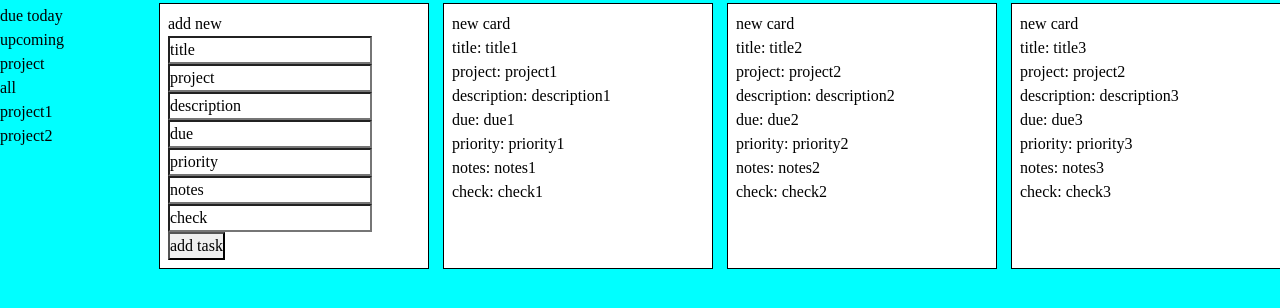
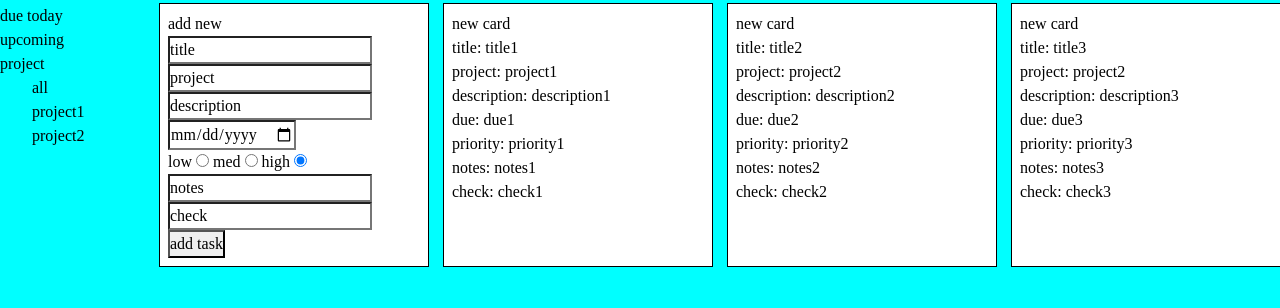
Before and after one commit to dawrentz/TOP-todo-list, a website built with webpack: page src/index.html in a window 1280 px wide. Shown: the part 44-352 px from the top of the page. Built offline with nearby package versions, Linux system fonts and the light colour scheme.

Commit message:
Add proper date input and dynamic priority choices to add task.
Need to create "add check list items" functionality.

```diff
--- a/src/eventListeners.js
+++ b/src/eventListeners.js
@@ -8,7 +8,16 @@ import * as filterTab from "./filterTab.js";
 export function addELtoDefSubBtn(inputs, btn) {
     btn.addEventListener("click", () => {
         // Create an array of input values
-        const inputValues = Array.from(inputs).map(input => input.value);
+        const inputValues = [];
+
+        inputs.forEach((input) => {
+            if(input.type === "radio" && input.checked) {
+                inputValues.push(input.value);
+            }
+            else if (input.type !== "radio") {
+                inputValues.push(input.value);
+            }
+        });
 
         // Create a new Task with the inputValues array
         const temp = new taskModule.Task(...inputValues);
--- a/src/index.html
+++ b/src/index.html
@@ -45,19 +45,37 @@
                 </div>
                 <div class="form-line">
                     <input
-                    type="text"
+                    type="date"
                     name="due-date"
                     id="due-date-input"
-                    placeholder="due date"
-                    value="due">
+                    placeholder="due date">
+                    <!-- value="due" -->
                 </div>
                 <div class="form-line" >
+                    <label for="priority-input-low">low</label>
                     <input
-                    type="text"
+                    type="radio"
                     name="priority"
-                    id="priority-input"
-                    placeholder="priority"
-                    value="priority">
+                    class="priority-input"
+                    id="priority-input-low"
+                    value="low">
+
+                    <label for="priority-input-med">med</label>
+                    <input
+                    type="radio"
+                    name="priority"
+                    class="priority-input"
+                    id="priority-input-med"
+                    value="med">
+
+                    <label for="priority-input-high">high</label>
+                    <input
+                    type="radio"
+                    name="priority"
+                    class="priority-input"
+                    id="priority-input-high"
+                    value="high"
+                    checked>
                 </div>
                 <div class="form-line" >
                     <input
--- a/src/index.js
+++ b/src/index.js
@@ -1,4 +1,6 @@
 //index.js
+
+//currently adding proper inputs to form (date, priority. text area)
 
 //imports
 import "./reset.css";
--- a/src/render.js
+++ b/src/render.js
@@ -28,6 +28,7 @@ function appendElementWithClass(elementType, className, appendHere, clone) {
 
 //render projects list for sidebar selection
 function renderProjectsList() {
+    //may not want to delete all projects (on last delete, user may want to keep the project catergory)
     projectsListElement.innerHTML = "";
     const tempProjectList = taskModule.updateProjectsList();
 
@@ -40,9 +41,7 @@ function renderProjectsList() {
     //collect project li's for eventListener
     const allProjectLIs = document.querySelectorAll("#projects-list li");
 
-    //new EL goes here
     eventModule.addELtoProjectLI(allProjectLIs);
-
 }
 
 //add the default "add task" card to page
--- a/src/style.css
+++ b/src/style.css
@@ -10,6 +10,14 @@ body {
 #header {
     grid-column: 1 / -1;
 }
+
+#projects-list {
+    margin-left: 2rem;
+    list-style-type: none;
+    list-style-position: inside;
+
+}
+
 
 #content {
     display: grid;
@@ -27,6 +35,10 @@ body {
     outline: black solid 1px;
 }
 
+.priority-input {
+    appearance: auto;
+}
+
 .newTodoCard {
     background-color: white;
     padding: 0.5rem;
```
